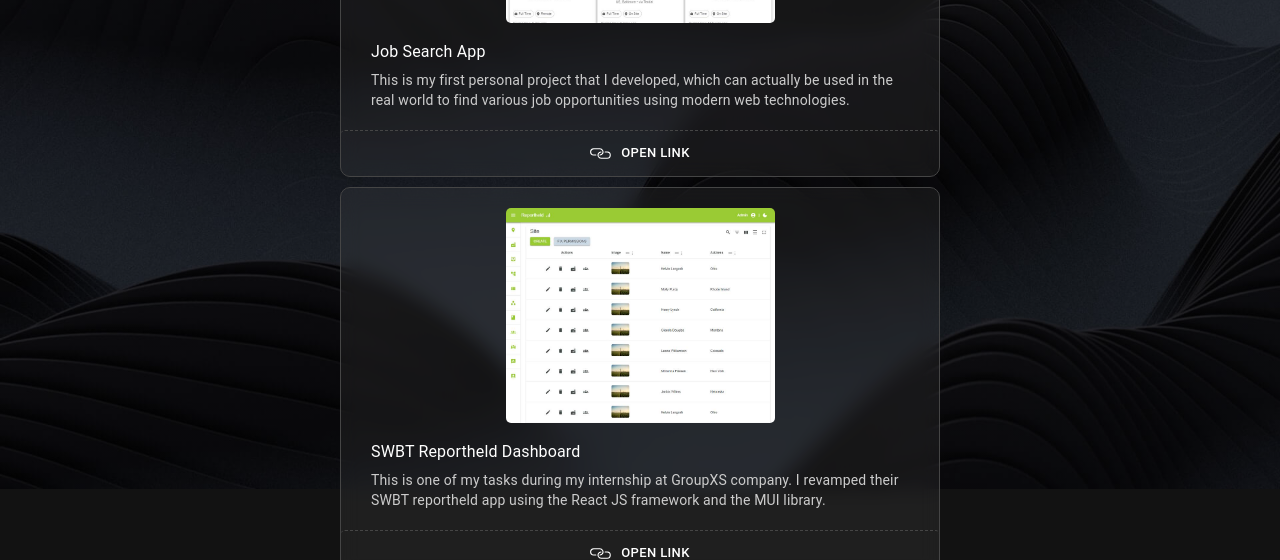
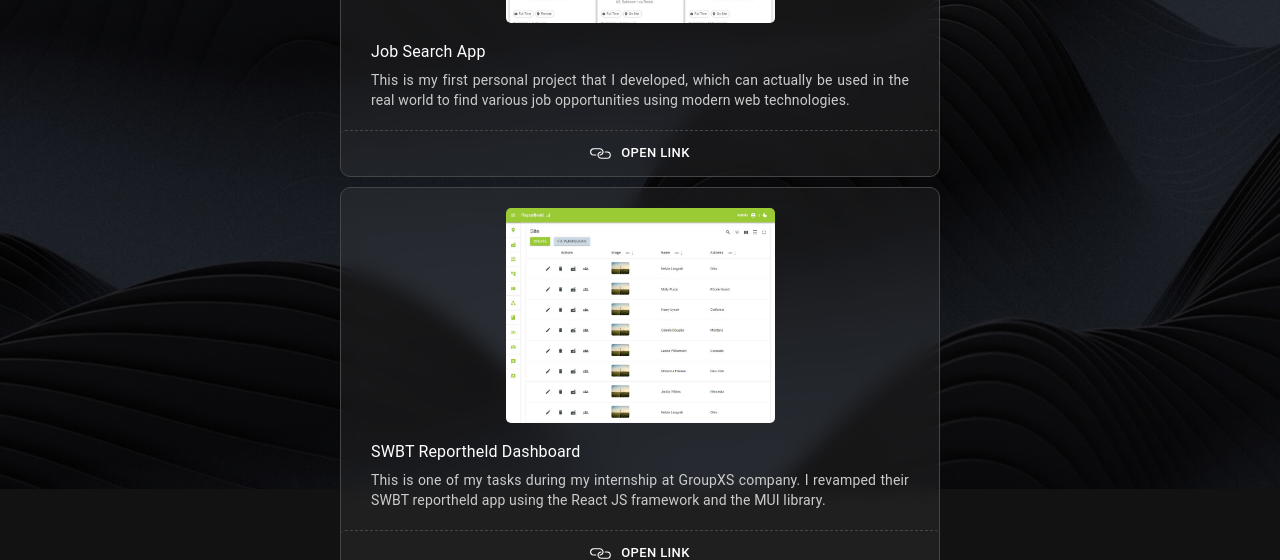
Before and after one commit to Donjheggo/New_Portfolio, a React (Vite) app: page /works in a window 1280 px wide. Shown: the part 311-871 px from the top of the page. Built offline with nearby package versions, Linux system fonts and the light colour scheme.

Commit message:
work card text justify

```diff
--- a/src/components/Works/WorkCard.jsx
+++ b/src/components/Works/WorkCard.jsx
@@ -29,7 +29,7 @@ export default function MultiActionAreaCard({
           <Typography color="text.primary" variant="body1" gutterBottom>
             {title}
           </Typography>
-          <Typography color="text.secondary" variant="body2">
+          <Typography textAlign="justify" color="text.secondary" variant="body2">
             {description}
           </Typography>
         </Box>
```
